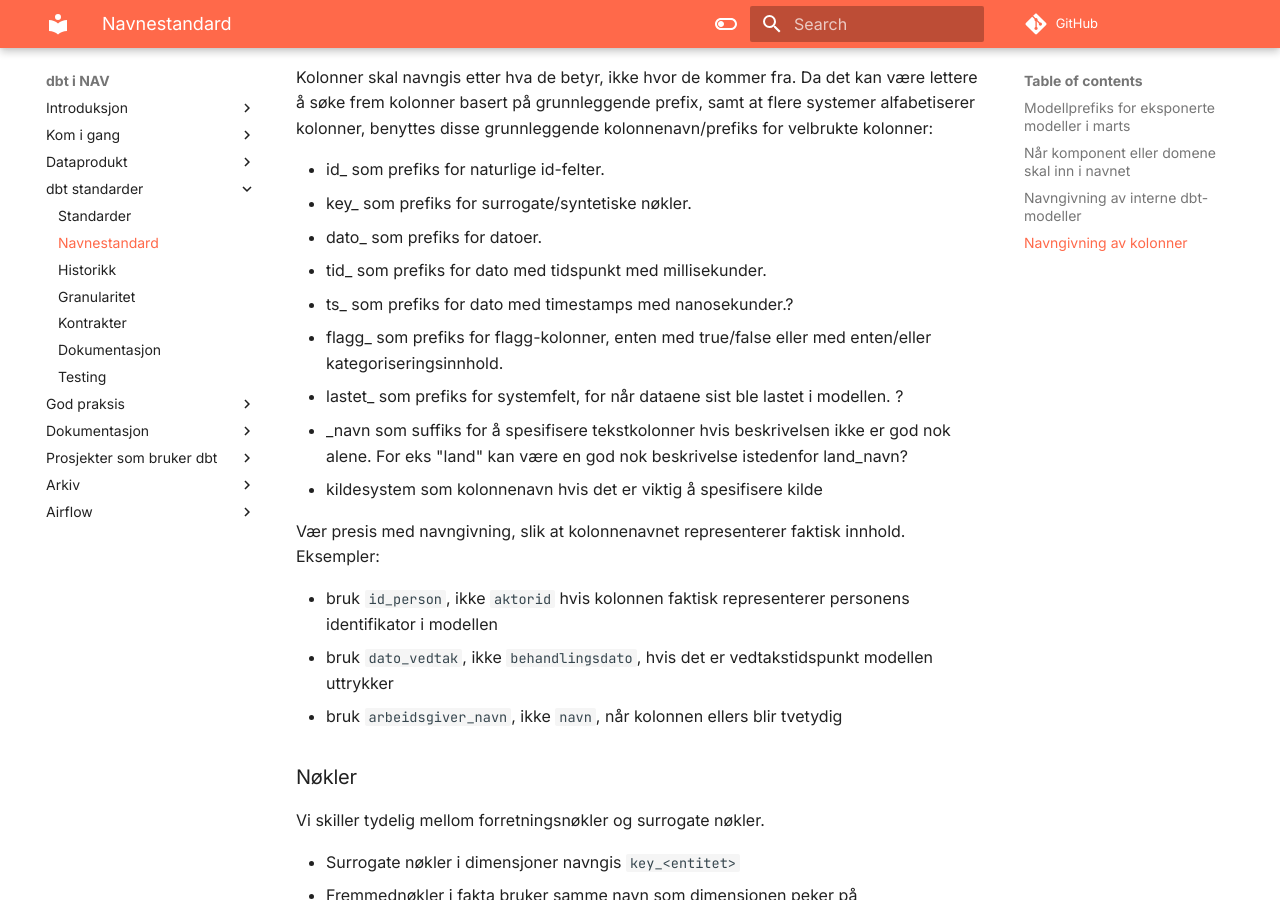
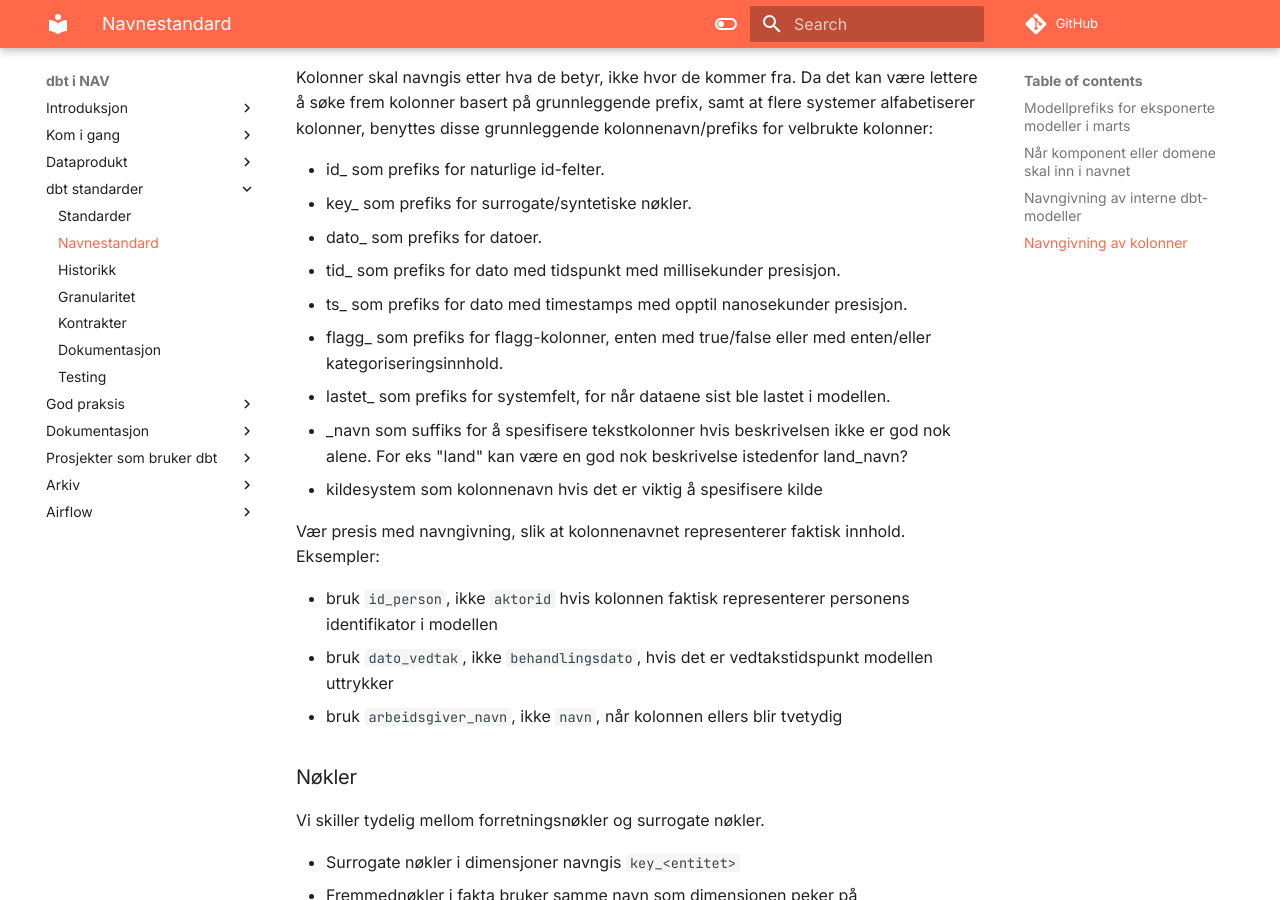
Before and after one commit to navikt/dbt-i-nav, an MkDocs documentation site: the page built from docs/dbt-kodestandard/navnestandard.md, in a window 1280 px wide and 900 px high, scrolled down 2776 px. Built offline with MkDocs 1.6.1 and Material for MkDocs 9.7.7, drawn with Linux system fonts in a browser that asks for light colours; comment, search, counter and statistics services are not loaded.

Commit message:
Update naming conventions in navnestandard.md

```diff
--- a/docs/dbt-kodestandard/navnestandard.md
+++ b/docs/dbt-kodestandard/navnestandard.md
@@ -98,10 +98,10 @@ Kolonner skal navngis etter hva de betyr, ikke hvor de kommer fra. Da det kan v
 - id_ som prefiks for naturlige id-felter.
 - key_ som prefiks for surrogate/syntetiske nøkler.
 - dato_ som prefiks for datoer.
-- tid_ som prefiks for dato med tidspunkt med millisekunder.
-- ts_ som prefiks for dato med timestamps med nanosekunder.?
+- tid_ som prefiks for dato med tidspunkt med millisekunder presisjon.
+- ts_ som prefiks for dato med timestamps med opptil nanosekunder presisjon.
 - flagg_ som prefiks for flagg-kolonner, enten med true/false eller med enten/eller kategoriseringsinnhold.
-- lastet_ som prefiks for systemfelt, for når dataene sist ble lastet i modellen. ?
+- lastet_ som prefiks for systemfelt, for når dataene sist ble lastet i modellen.
 - _navn som suffiks for å spesifisere tekstkolonner hvis beskrivelsen ikke er god nok alene. For eks "land" kan være en god nok beskrivelse istedenfor land_navn?
 - kildesystem som kolonnenavn hvis det er viktig å spesifisere kilde
 
```
